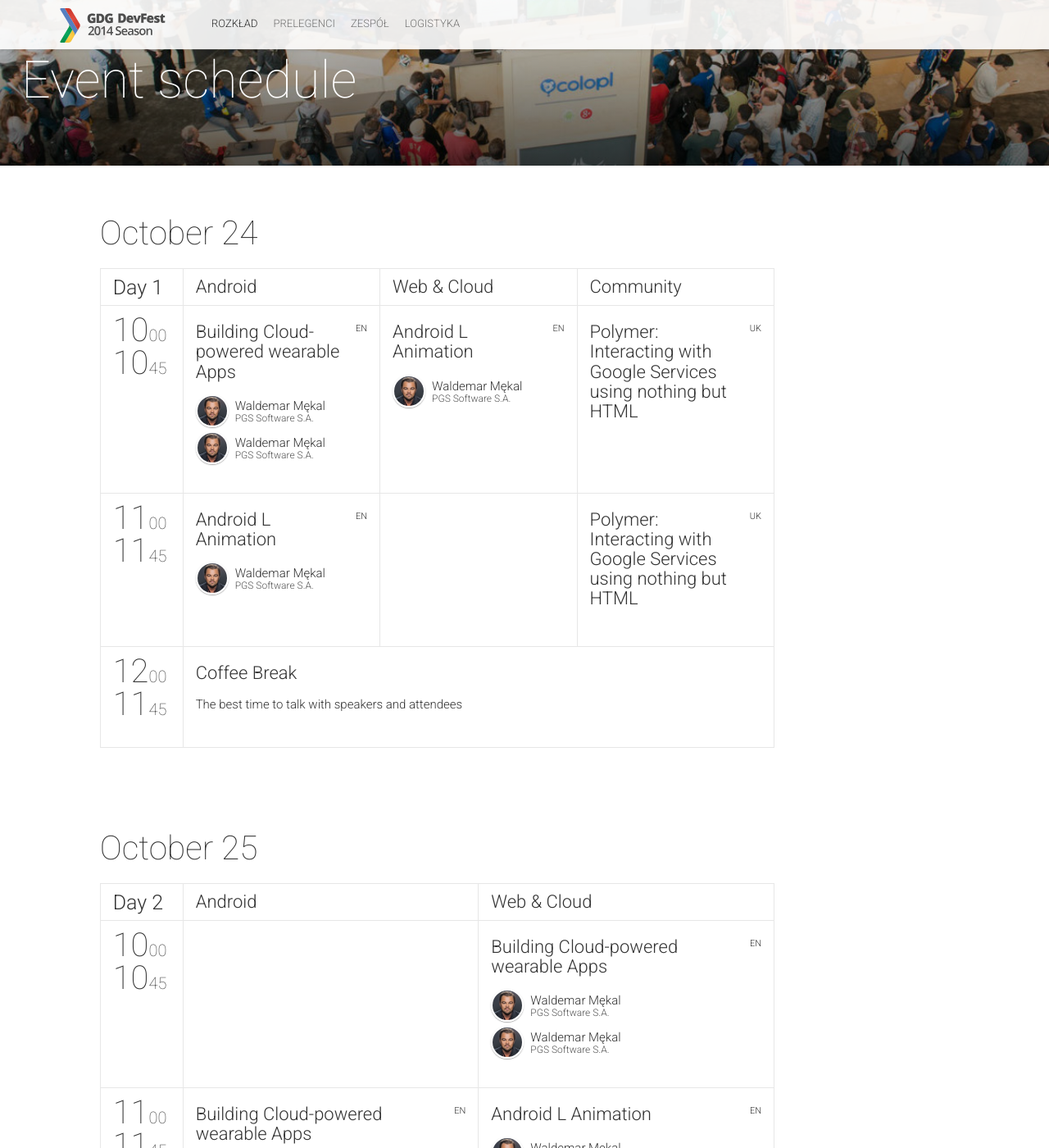
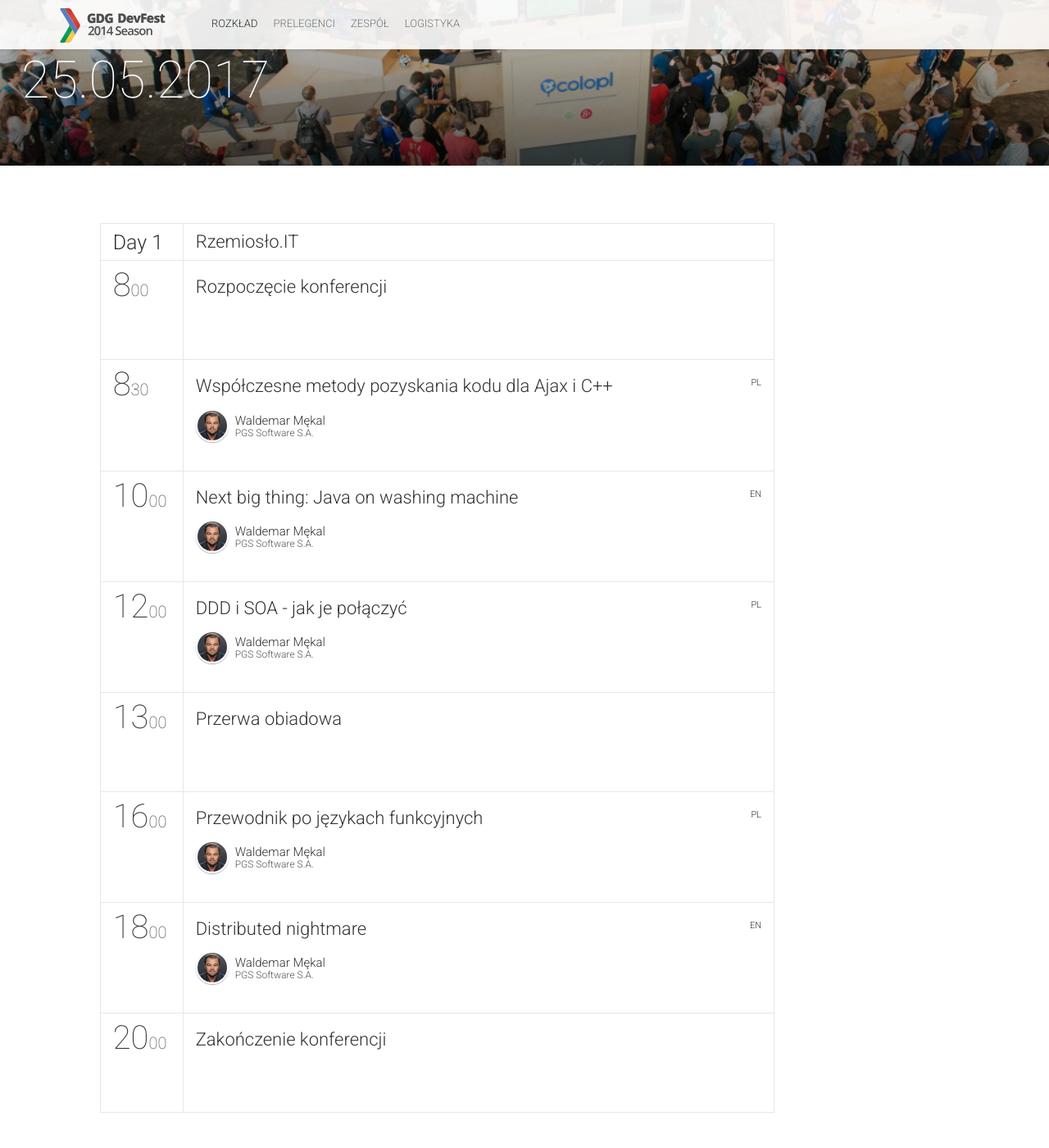
Before and after one commit to rzemioslo-it/rzemioslo-it.github.io, a Jekyll site: the page built from schedule.html, in a window 1280 px wide and 1400 px high, scrolled down 205 px. Shown: the whole window at 82% size. Built offline with Jekyll 4.4.1, drawn with Linux system fonts in a browser that asks for light colours; nearby versions of some CDN libraries; comment, search, counter and statistics services are not loaded; some of the changed text lies outside the part shown.

Commit message:
simple schedule

```diff
--- a/_data/schedule.yml
+++ b/_data/schedule.yml
@@ -1,50 +1,38 @@
 -
-  date: "2014-10-24"
-  dateReadable: "October 24"
+  date: "2017-05-27"
+  dateReadable: ""
   tracks:
-    - {title: "Android", color: "#90be4e"}
-    - {title: "Web & Cloud", color: "#03a9f4"}
-    - {title: "Community", color: "#e91e63"}
+    - {title: "Rzemiosło.IT", color: "#90be4e"}
   timeslots:
     - {
-    	startTime: "10:00",
-    	endTime: "10:45",
-    	sessionIds: [002, 003, 004]
+    	startTime: "8:00",
+    	sessionIds: [101]
     }
     - {
-        startTime: "11:00",
-        endTime: "11:45",
-        sessionIds: [003, 404, 004]
+        startTime: "8:30",
+        sessionIds: [001]
+    }
+    - {
+    	startTime: "10:00",
+        sessionIds: [003]
     }
     - {
     	startTime: "12:00",
-    	endTime: "11:45",
-    	sessionIds: [307]
-    }
--
-  date: "2014-10-25"
-  dateReadable: "October 25"
-  tracks:
-    - {title: "Android", color: "#90be4e"}
-    - {title: "Web & Cloud", color: "#03a9f4"}
-  timeslots:
-    - {
-    	startTime: "10:00",
-    	endTime: "10:45",
-    	sessionIds: [404, 002]
+        sessionIds: [004]
     }
     - {
-    	startTime: "11:00",
-    	endTime: "11:45",
-    	sessionIds: [002, 003]
+    	startTime: "13:00",
+        sessionIds: [102]
     }
     - {
-        startTime: "13:00",
-        endTime: "13:45",
-        sessionIds: [003]
+    	startTime: "16:00",
+        sessionIds: [005]
     }
     - {
-    	startTime: "14:00",
-    	endTime: "15:00",
-    	sessionIds: [503]
+    	startTime: "18:00",
+        sessionIds: [006]
     }
+    - {
+    	startTime: "20:00",
+        sessionIds: [103]
+    }
--- a/_data/sessions.yml
+++ b/_data/sessions.yml
@@ -1,3 +1,70 @@
+-
+  id: 101
+  title: "Rozpoczęcie konferencji"
+  place: "Sala"
+  service: true
+  description: ""
+-
+  id: 102
+  title: "Przerwa obiadowa"
+  place: "Miasto"
+  service: true
+  description: ""
+-
+  id: 103
+  title: "Zakończenie konferencji"
+  place: "Sala"
+  service: true
+  description: ""
+
+-
+  id: 001
+  title: "Współczesne metody pozyskania kodu dla Ajax i C++"
+  description: "Lorem ipsum dolor sit amen"
+  subtype: presentation
+  speakers: [4]
+  language: pl
+
+-
+  id: 002
+  title: "Let's have a REST"
+  description: "REST is quite important stuff and a lot of fun"
+  subtype: presentation
+  speakers: [1]
+  language: en
+
+-
+  id: 003
+  title: "Next big thing: Java on washing machine"
+  description: "Let the garbage collector take care of your dirty clothes."
+  subtype: presentation
+  speakers: [2]
+  language: en
+
+-
+  id: 004
+  title: "DDD i SOA - jak je połączyć"
+  description: "Powiem o mikro serwisach łącząc w ten sposób najważniejsze buzzwordy tej dekady."
+  subtype: presentation
+  speakers: [3]
+  language: pl
+
+-
+  id: 005
+  title: "Przewodnik po językach funkcyjnych"
+  description: "Wszyscy kodujemy w odmianach LISPu"
+  subtype: presentation
+  speakers: [3]
+  language: pl
+
+-
+  id: 006
+  title: "Distributed nightmare"
+  description: "Why you should do your best to stay on single host."
+  subtype: presentation
+  speakers: [4]
+  language: en
+
 -
   id: 307
   title: "Coffee Break"
@@ -10,7 +77,7 @@
   place: "Dining room"
   service: true
 -
-  id: 001
+  id: 902
   title: "Material design: Visual style and imagery"
   description: "This session will reveal the invisible structures behind the material design system. Designers will show how to use the new color systems, typographic strategies, and the underlying grids that hold it together. They will show how imagery and the new framework material rendering can make apps more interesting and communicate more quickly."
   subtype: workshop
@@ -19,7 +86,7 @@
   complexity: "Intermediate"
   video: "//www.youtube.com/embed/v3SCiUqI1yQ"
 -
-  id: 002
+  id: 903
   title: "Building Cloud-powered wearable Apps"
   description: "I will speak and show how to:<br>- Respond to touch events in your views with touch feedback animations.<br>- Hide and show views with reveal effect animations.<br>- Switch between activities with custom activity transition animations.<br>- Create more natural animations with curved motion.<br>- Animate changes in one or more view properties with view state change animations.<br>- Create icon morphing transition"
   subtype: presentation
@@ -29,7 +96,7 @@
   presentation: "https://speakerdeck.com/gdglviv/dmytro-danylyk-android-l-animation"
   video: "//www.youtube.com/embed/v3SCiUqI1yQ"
 -
-  id: 003
+  id: 904
   title: "Android L Animation"
   description: "More than ever before, developing for global audience is a necessity than a luxury in today's world. Are you ready ... where to start? what does it entail? how do I do it? how to promote in local markets? This talk will address above questions for android, chrome and web developers. In our journey of the where, what and how, we will take an in-depth look at various internationalization and localization tools & strategies available to you."
   subtype: presentation
@@ -38,7 +105,7 @@
   complexity: "Intermediate"
   presentation: "https://speakerdeck.com/gdglviv/dmytro-danylyk-android-l-animation"
 -
-  id: 004
+  id: 904
   title: "Polymer: Interacting with Google Services using nothing but HTML"
   description: "Google has 1M APIs and services. Every API is different! Learn how you can interact with Google services without writing code! Designing your UI so it works across multiple screen sizes is no longer a nice to have, it is *the* way to build for the web. Using Polymer, we'll cover how to create robust, responsive elements that work across all platforms."
   subtype: keynote
@@ -48,7 +115,7 @@
   presentation: "https://speakerdeck.com/gdglviv/mateusz-herych-guava-beyond-collections"
   video: "//www.youtube.com/embed/v3SCiUqI1yQ"
 -
-  id: 005
+  id: 906
   title: "Test: Interacting with Google Services using nothing but HTML"
   description: "Google has 1M APIs and services. Every API is different! Learn how you can interact with Google services without writing code! Designing your UI so it works across multiple screen sizes is no longer a nice to have, it is *the* way to build for the web. Using Polymer, we'll cover how to create robust, responsive elements that work across all platforms."
   subtype: keynote
--- a/schedule.html
+++ b/schedule.html
@@ -1,6 +1,6 @@
 ---
 layout: default
-title: Event schedule
+title: '25.05.2017'
 permalink: /schedule/
 image: schedule.jpg
 ---
```
Also changed, not shown: _includes/schedule-changes.html (added, +84 -0 lines).
